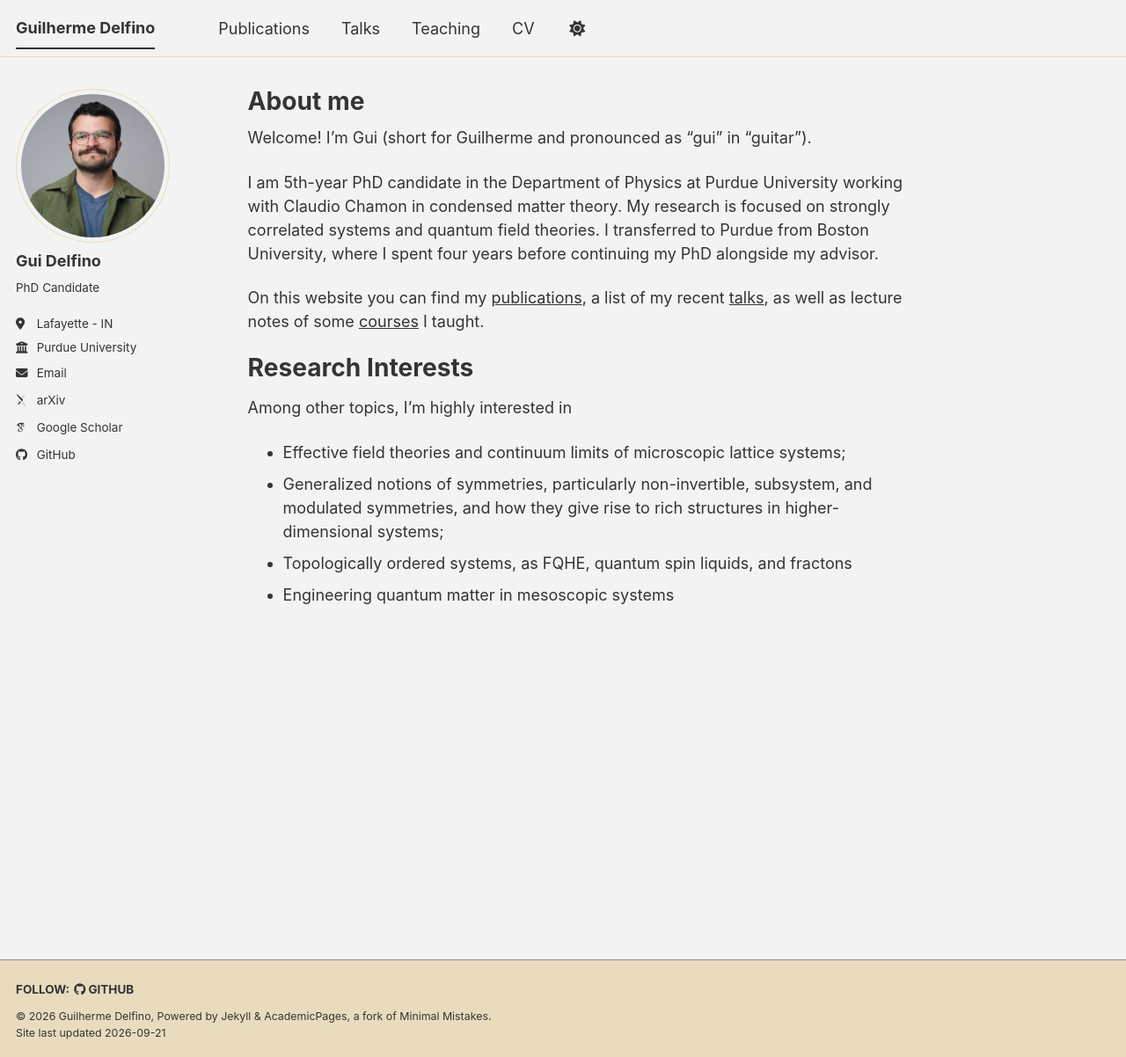
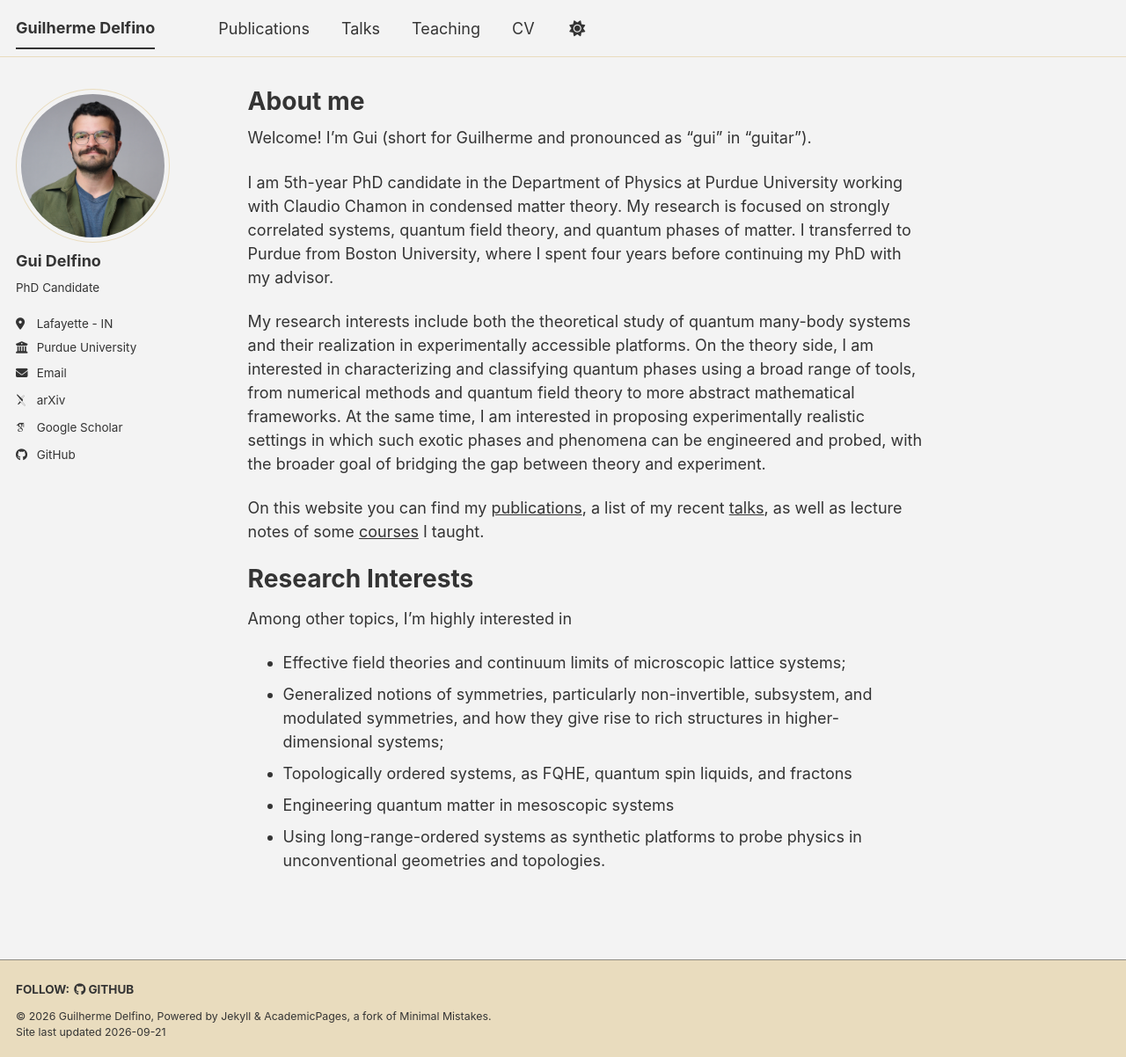
Before and after one commit to gui-delfino/gui-delfino.github.io, a Jekyll site: the page built from _pages/about.md, in a window 1280 px wide and 1202 px high. Shown: the whole window at 88% size. Built offline with Jekyll 4.4.1, drawn with Linux system fonts in a browser that asks for light colours; some web fonts are replaced; a script bundle is joined from its source files by our own code; library files that are not in the unit come from our copies.

Commit message:
updated about page

```diff
--- a/_pages/about.md
+++ b/_pages/about.md
@@ -11,11 +11,12 @@ redirect_from:
 Welcome! I'm Gui (short for Guilherme and pronounced as "gui" in "guitar").
 
 
-I am 5th-year PhD candidate in the Department of Physics at Purdue University working with Claudio Chamon in condensed matter theory. My research is focused on strongly correlated systems and quantum field theories. I transferred to Purdue from Boston University, where I spent four years before continuing my PhD alongside my advisor.
+I am 5th-year PhD candidate in the Department of Physics at Purdue University working with Claudio Chamon in condensed matter theory. My research is focused on strongly correlated systems, quantum field theory, and quantum phases of matter. I transferred to Purdue from Boston University, where I spent four years before continuing my PhD with my advisor.
 
 
+My research interests include both the theoretical study of quantum many-body systems and their realization in experimentally accessible platforms. On the theory side, I am interested in characterizing and classifying quantum phases using a broad range of tools, from numerical methods and quantum field theory to more abstract mathematical frameworks. At the same time, I am interested in proposing experimentally realistic settings in which such exotic phases and phenomena can be engineered and probed, with the broader goal of bridging the gap between theory and experiment.
 
-On this website you can find my [publications](https://gui-delfino.github.io/publications/), a list of my recent [talks](ttps://gui-delfino.github.io/talks/), as well as lecture notes of some [courses](https://gui-delfino.github.io/teaching/) I taught.
+ On this website you can find my [publications](https://gui-delfino.github.io/publications/), a list of my recent [talks](ttps://gui-delfino.github.io/talks/), as well as lecture notes of some [courses](https://gui-delfino.github.io/teaching/) I taught.
 
 
 Research Interests
@@ -25,3 +26,4 @@ Among other topics, I'm highly interested in
 * Generalized notions of symmetries, particularly non-invertible, subsystem, and modulated symmetries, and how they give rise to rich structures in higher-dimensional systems;
 * Topologically ordered systems, as FQHE, quantum spin liquids, and fractons
 * Engineering quantum matter in mesoscopic systems
+* Using long-range-ordered systems as synthetic platforms to probe physics in unconventional geometries and topologies.
```
